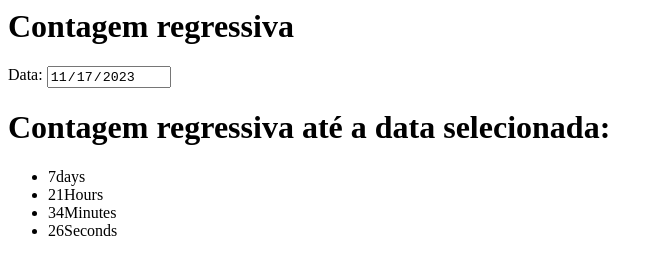
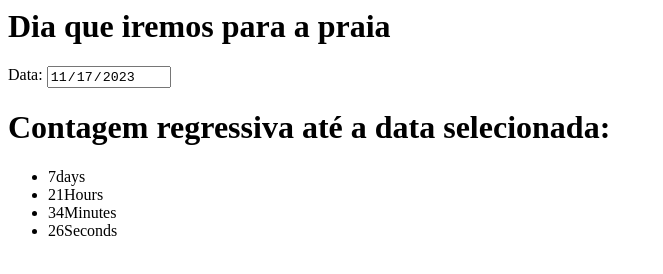
Before and after one commit to cceuw/iowpraiacontagem, a plain HTML site: page index.html in a window 1280 px wide. Shown: the whole page, without its empty margins (0-663 px from the left). Drawn offline with Linux system fonts and the light colour scheme.

Commit message:
Update index.html

```diff
--- a/index.html
+++ b/index.html
@@ -1,7 +1,7 @@
 <html>
 <head><title>CONTAGEM ATE A PRAIA</title></head>
 <body>
-<h1>Contagem regressiva</h1>
+<h1>Dia que iremos para a praia</h1>
 <form name="form_main">
   <label for="numero">Data:</label>
   <input name='date_end' type="date" onblur="resetCountdown()" value="2023-11-17" readonly/>
```
